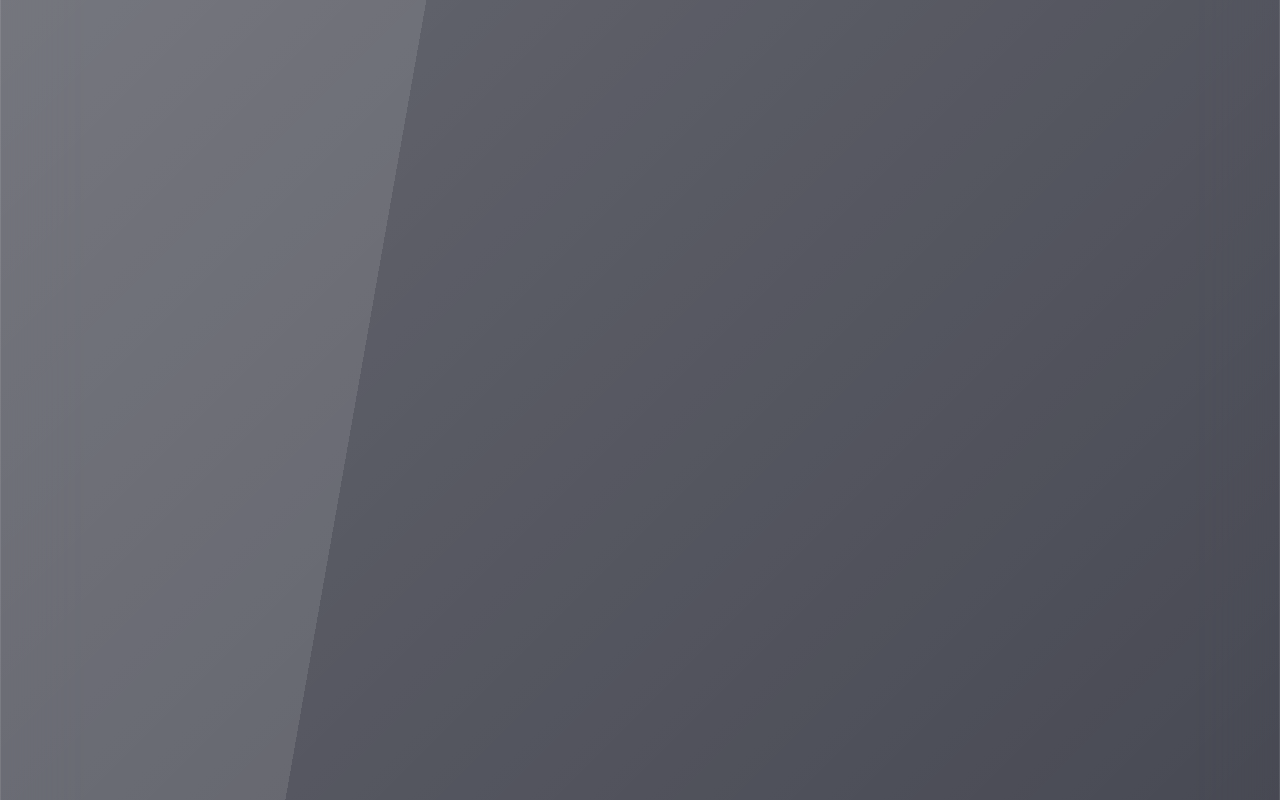
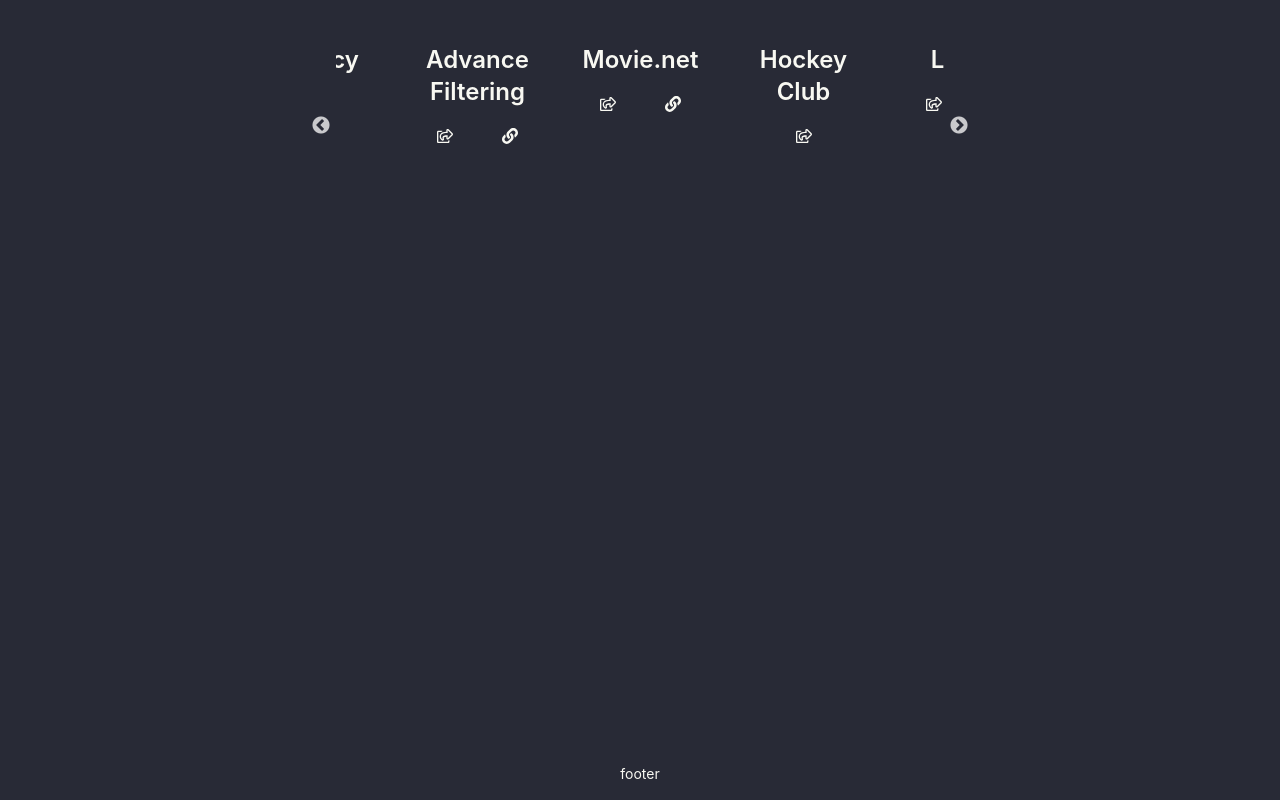
Before and after one commit to junaidjesan2/portfolio, a React (Create React App) app: page / in a window 1280 px wide. Shown: the part 220-1020 px from the top of the page. Built offline with nearby package versions, Linux system fonts and the light colour scheme.

Commit message:
react slick added to show my projects

```diff
--- a/src/App.js
+++ b/src/App.js
@@ -1,47 +1,45 @@
+import { Toaster } from "react-hot-toast";
+import { createBrowserRouter, RouterProvider } from "react-router-dom";
+import "./App.css";
+import Layouts from "./Components/Layout/Layouts";
+import About from "./Components/Pages/About/About";
+import Contact from "./Components/Pages/Contact/Contact";
+import Resume from "./Components/Pages/Resume/Resume";
+import Services from "./Components/Pages/Services/Services";
+import Root from "./Components/Pages/Root/Root";
 
-import { Toaster } from 'react-hot-toast';
-import { createBrowserRouter, RouterProvider } from 'react-router-dom';
-import './App.css';
-import Layouts from './Components/Layout/Layouts';
-import About from './Components/Pages/About/About';
-import Contact from './Components/Pages/Contact/Contact';
-import Home from './Components/Pages/Home/Home';
-import Resume from './Components/Pages/Resume/Resume';
-import Services from './Components/Pages/Services/Services';
-import image from './images/cover/background3.jpg'
-
-const portfolioRouter=createBrowserRouter([
+const portfolioRouter = createBrowserRouter([
   {
-    path:'/',
-    element:<Layouts></Layouts>,
-    children:[
+    path: "/",
+    element: <Layouts></Layouts>,
+    children: [
       {
-        path:'/',
-        element:<Home></Home>
+        path: "/",
+        element: <Root></Root>,
       },
       {
-        path:'/about',
-        element:<About></About>
+        path: "/about",
+        element: <About></About>,
       },
       {
-        path:'/resume',
-        element:<Resume></Resume>
+        path: "/resume",
+        element: <Resume></Resume>,
       },
       {
-        path:'/services',
-        element:<Services></Services>
+        path: "/services",
+        element: <Services></Services>,
       },
       {
-        path:'/contact',
-        element:<Contact></Contact>
-      }
-    ]
-  }
-])
+        path: "/contact",
+        element: <Contact></Contact>,
+      },
+    ],
+  },
+]);
 
 function App() {
   return (
-    <div className="App glass bg-slate-500">
+    <div className="App">
       <RouterProvider router={portfolioRouter}></RouterProvider>
       <Toaster></Toaster>
     </div>
--- a/src/Components/Layout/Layouts.js
+++ b/src/Components/Layout/Layouts.js
@@ -1,22 +1,20 @@
-import React from 'react';
-import Header from '../Pages/Header/Header';
-import { Outlet } from 'react-router-dom';
-import { motion } from 'framer-motion';
-import Footer from '../Pages/Footer/Footer';
+import React from "react";
+import Header from "../Pages/Header/Header";
+import { Outlet } from "react-router-dom";
+import Footer from "../Pages/Footer/Footer";
 
 const Layouts = () => {
   return (
-            <div
-                className='mx-auto'>
+    <div>
       <div>
         <Header></Header>
       </div>
-                <div className='py-10 min-h-screen px-8 bg-cover '>
+      <div className="py-10 min-h-screen px-8 bg-cover ">
         <Outlet></Outlet>
       </div>
-                {/* <div className='glass'>
+      <div>
         <Footer></Footer>
-                </div> */}
+      </div>
     </div>
   );
 };
--- a/src/Components/Pages/Footer/Footer.js
+++ b/src/Components/Pages/Footer/Footer.js
@@ -1,19 +1,20 @@
 import React from 'react';
 import { AiOutlineInstagram, AiOutlineLinkedin } from 'react-icons/ai';
 import { BsFacebook, BsGithub } from 'react-icons/bs';
-import image from '../../../images/junaid/junaid2.jpg'
+// import image from '../../../images/junaid/junaid2.jpg'
 
 const Footer = () => {
     return (
-            <footer className="footer bg-gradient-to-r from-indigo-300 via-purple-500 to-pink-500 text-purple-800 hover:text-purple-700 border-t-0 bg-inherit justify-evenly py-4 bg-neutral">
-                <div>
+            <footer className="footer justify-evenly py-4">
+                <h2>footer</h2>
+                {/* <div>
                     <div className="grid grid-flow-col gap-4 text-gray-800">
                         <li><a href="https://github.com/junaidjesan2"><BsGithub className='h-7 w-7'/>GitHub</a></li>
                         <li><a href="https://www.linkedin.com/in/junaidjesan2/"><AiOutlineLinkedin className='h-7 w-7'/>LinkedIn</a></li>
                         <li><a href="https://www.facebook.com/junaidjesan2"><BsFacebook className='h-7 w-7'/> Facebook</a></li>
                         <li><a href="https://www.instagram.com/junaidjesan2/?next=%2F"><AiOutlineInstagram className='h-7 w-7'/> Instragram</a></li>
                     </div>
-                </div>
+                </div> */}
             </footer>
     );
 };
--- a/src/Components/Pages/Home/Home.js
+++ b/src/Components/Pages/Home/Home.js
@@ -1,19 +1,52 @@
 import React from "react";
-import About from "../About/About";
-import Services from "../Services/Services";
-import Contact from "../Contact/Contact";
+import Slider from "react-slick";
+
+import "slick-carousel/slick/slick.css";
+import "slick-carousel/slick/slick-theme.css";
+import { FaLink, FaRegShareSquare } from "react-icons/fa";
+import Projects from "../../../data/data";
 
 const Home = () => {
+  const settings = {
+    className: "center",
+    centerMode: true,
+    infinite: true,
+    centerPadding: "60px",
+    slidesToShow: 3,
+    speed: 500,
+  };
   return (
     <>
-      <div className="lg:h-screen my-auto h-40 lg:w-full bg-cover bg-center mx-auto">
+      <div className="min-h-screen">
         <h1 className="lg:text-start text-4xl lg:ml-32 flex mx-auto items-center">
           Frontend Developer / Web Developer
         </h1>
+        <div>
+          <div className="slider-container w-2/4 mx-auto my-20">
+            <Slider {...settings}>
+            {Projects.map((data) => (
+                    <>
+                      <div className="m-4" key={data.id}>
+                        <p className="text-2xl font-semibold text-center align-middle">
+                          {data.name}
+                        </p>
+                        <div className="flex justify-around mt-5">
+                          <a href={data.github}>
+                            <FaRegShareSquare />
+                          </a>
+                          {data.liveLink != "" && (
+                            <a href={data.liveLink}>
+                              <FaLink />
+                            </a>
+                          )}
+                        </div>
+                      </div>
+                    </>
+                  ))}
+            </Slider>
+          </div>
+        </div>
       </div>
-      <Services></Services>
-      <About></About>
-      <Contact></Contact>
     </>
   );
 };
--- /dev/null
+++ b/src/Components/Pages/Root/Root.js
@@ -0,0 +1,16 @@
+import React from "react";
+import Services from "../Services/Services";
+import About from "../About/About";
+import Contact from "../Contact/Contact";
+import Home from "../Home/Home";
+
+export default function Root() {
+  return (
+    <div className="lg:h-screen my-auto h-40 lg:w-full bg-cover bg-center mx-auto">
+      <Home></Home>
+      <Services></Services>
+      <About></About>
+      <Contact></Contact>
+    </div>
+  );
+}
--- /dev/null
+++ b/src/Components/shared/slick.js
@@ -0,0 +1,39 @@
+import React from "react";
+import Slider from "react-slick";
+
+export default function slick() {
+  const settings = {
+    className: "center",
+    centerMode: true,
+    infinite: true,
+    centerPadding: "60px",
+    slidesToShow: 3,
+    speed: 500,
+  };
+  return (
+    <div>
+      <div className="slider-container">
+        <Slider {...settings}>
+          <div>
+            <h3>1</h3>
+          </div>
+          <div>
+            <h3>2</h3>
+          </div>
+          <div>
+            <h3>3</h3>
+          </div>
+          <div>
+            <h3>4</h3>
+          </div>
+          <div>
+            <h3>5</h3>
+          </div>
+          <div>
+            <h3>6</h3>
+          </div>
+        </Slider>
+      </div>
+    </div>
+  );
+}
--- a/src/data/data.js
+++ b/src/data/data.js
@@ -45,7 +45,7 @@ const Projects = [
     id: 8,
     name: "Advance Filtering",
     github: "https://github.com/junaidjesan2/advance-filtering",
-    liveLink: "",
+    liveLink: "https://ecommerce-filter2.netlify.app/",
   },
 ];
 
--- a/src/index.css
+++ b/src/index.css
@@ -1,6 +1,7 @@
 @tailwind base;
 @tailwind components;
 @tailwind utilities;
+
 
 
 body {
```
Lines whose indentation alone changed are shown as unchanged.
